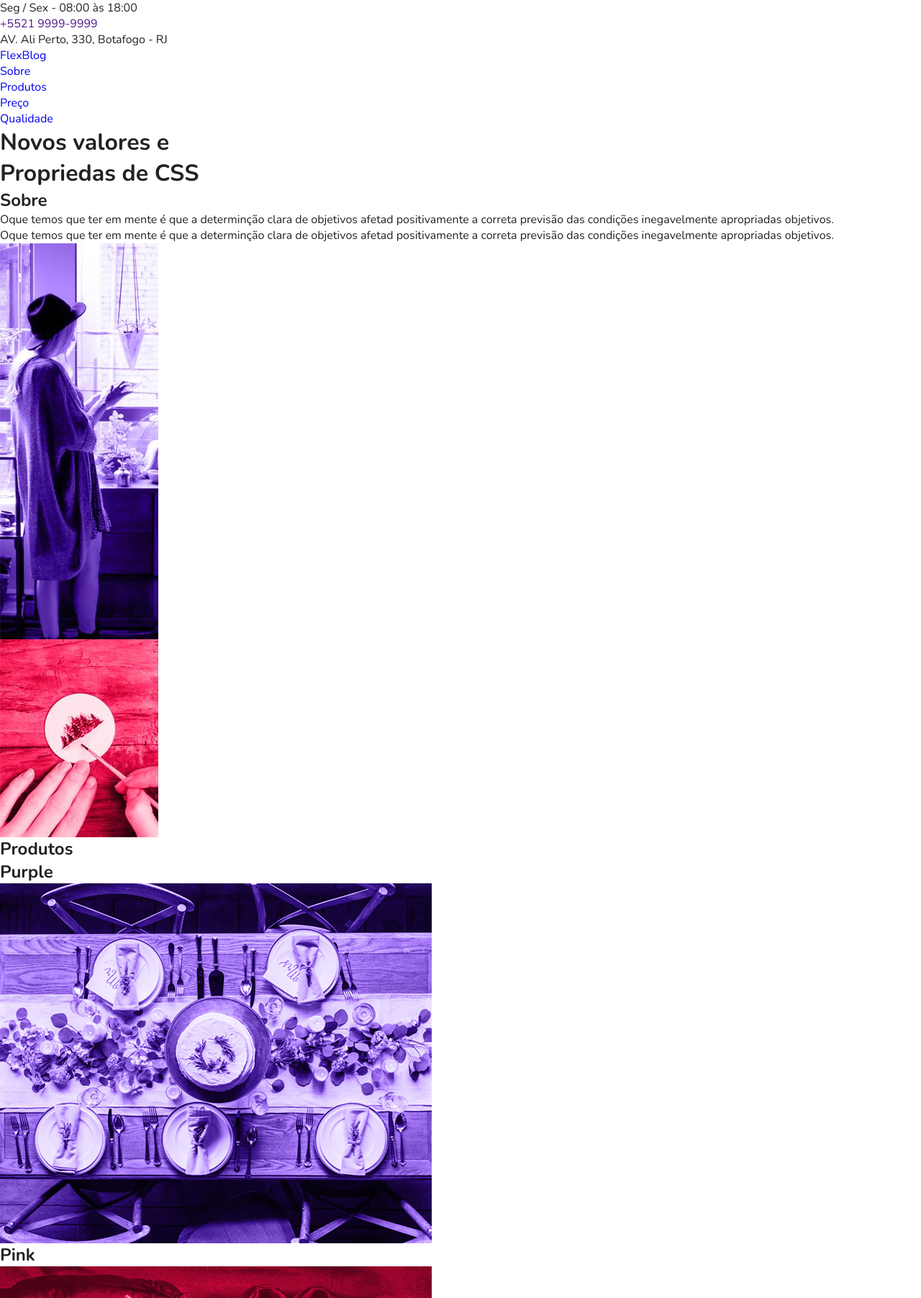
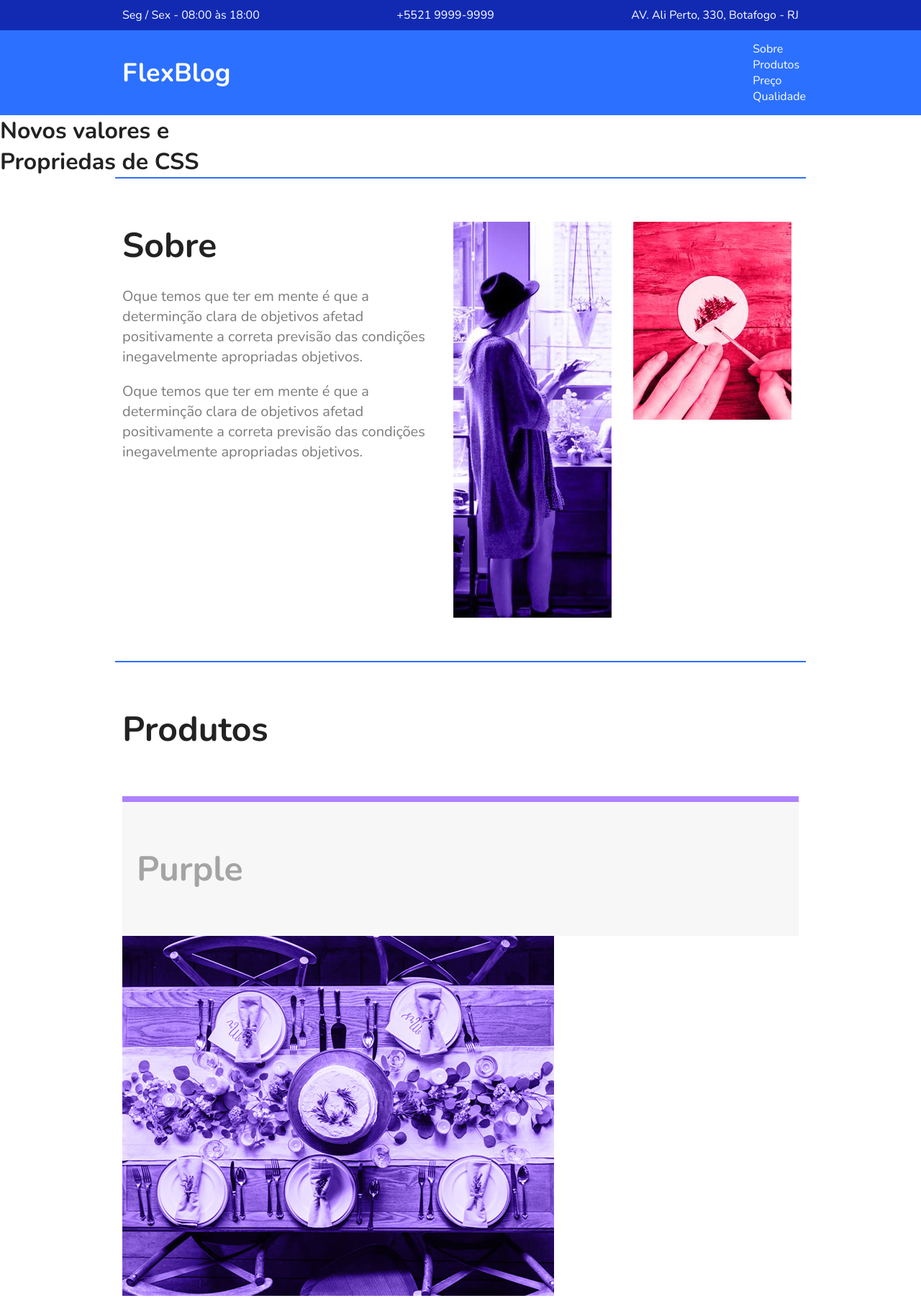
Before and after one commit to SheltonFarias/flex-blog, a plain HTML site: page index.html in a window 1280 px wide. Shown: the top 1803 px of the page at 72% size. Drawn offline with nearby package versions, Linux system fonts and the light colour scheme.

Commit message:
finish sobre

```diff
--- a/style.css
+++ b/style.css
@@ -25,3 +25,156 @@ img {
 * {
   box-sizing: border-box;
 }
+
+/* Superinfo */
+
+.superinfo-bg {
+  background: #122ab2;
+  color: white;
+}
+
+.superinfo {
+  max-width: 960px;
+  margin: 0 auto;
+  display: flex;
+  justify-content: space-between;
+  flex-wrap: wrap;
+  padding-top: 10px;
+}
+
+.superinfo p, .superinfo a {
+  margin: 0 10px 10px 10px;
+}
+
+.superinfo a {
+  color: white;
+}
+
+/* Menu */
+
+.menu-bg {
+  background: #2c70ff;
+}
+
+.menu {
+  max-width: 960px;
+  margin: 0 auto;
+  padding: 15px 0;
+  display: flex;
+  flex-wrap: wrap;
+  justify-content: space-between;
+  align-items: center;
+}
+
+.menu a {
+  color: white;
+}
+
+.menu-logo a{
+  font-size: 2.25em;
+  font-weight: bold;
+  margin: 0 10px;
+}
+
+.menu-nav ul {
+  display: flex;
+  flex-wrap: wrap;
+}
+
+.menu-nav a {
+  font-size: 1.25em;
+  display: block;
+  padding: 10px;
+}
+
+.menu-nav a:hover {
+  color: #122ab2;
+}
+
+/* Introdução */
+
+.introducao {
+  font-size: 3em;
+  line-height: 1;
+  max-width: 960px;
+  margin: 0 auto;
+  padding: 60px 10px;
+}
+
+/* Sobre */
+
+.sobre {
+  border-top: 2px solid #2c70ff;
+  border-bottom: 2px solid #2c70ff;
+  max-width: 960px;
+  margin: 0 auto;
+  padding: 60px 0;
+  display: flex;
+  flex-wrap: wrap;
+
+}
+
+.sobre-info {
+  flex: 2 1 300px;
+  margin: 0 10px;
+}
+
+.sobre-info h1 {
+  font-size: 3em;
+  margin-bottom: .5em;
+}
+
+.sobre-info p {
+  font-size: 1.25em;
+  line-height: 1.4;
+  margin-bottom: 1em;
+  color: #7c7c7c;
+}
+
+.sobre-img {
+  flex: 1 1 160px;
+  margin:  0 10px;
+}
+
+/* Produtos */
+
+.produtos {
+  max-width: 960px;
+  margin: 60px auto;
+}
+
+.produtos h1 {
+  font-size: 3em;
+  margin: 0 10px 60px 10px;
+}
+
+.produtos-container{
+  display: flex;
+  flex-wrap: wrap;
+  align-items: flex-end;
+}
+
+.produtos-item {
+  flex: 1 1 175px;
+  margin: 10px;
+}
+
+.produtos-item h2 {
+  font-size: 3em;
+  color: #a4a4a4;
+  background: #f7f7f7;
+  padding: 60px 20px;
+}
+
+.purple {
+  border-top: 8px solid #ae81ff;
+}
+
+.pink {
+  border-top: 8px solid #f9265e;
+}
+
+.blue {
+  border-top: 8px solid #66d9eb;
+  align-self: flex-end;
+}
```
